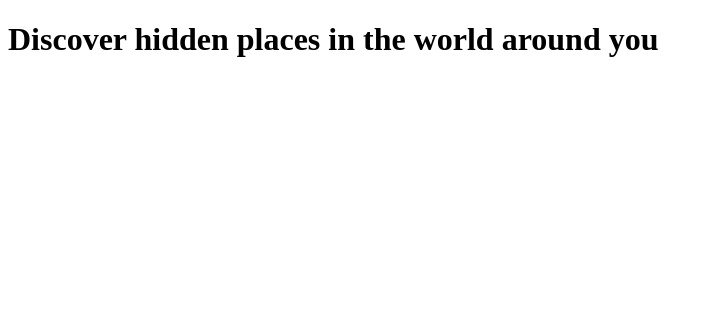
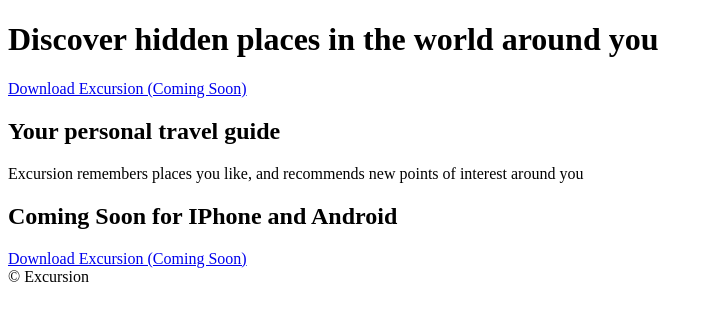
Before and after one commit to mcobbs2/excursion, a plain HTML site: page index.html in a window 1280 px wide. Shown: the whole page, without its empty margins (0-713 px from the left). Drawn offline with Linux system fonts and the light colour scheme.

Commit message:
Update HTML text

```diff
--- a/index.html
+++ b/index.html
@@ -6,5 +6,11 @@
 </head>
 <body>
   <h1>Discover hidden places in the world around you</h1>
+  <div><a href="#">Download Excursion (Coming Soon)</a></div>
+  <h2>Your personal travel guide</h2>
+  <p>Excursion remembers places you like, and recommends new points of interest around you</p>
+  <h2>Coming Soon for IPhone and Android</h2>
+  <div><a href="#">Download Excursion (Coming Soon)</a></div>
+  <footer>&copy; Excursion</footer>
 </body>
 </html>
```
